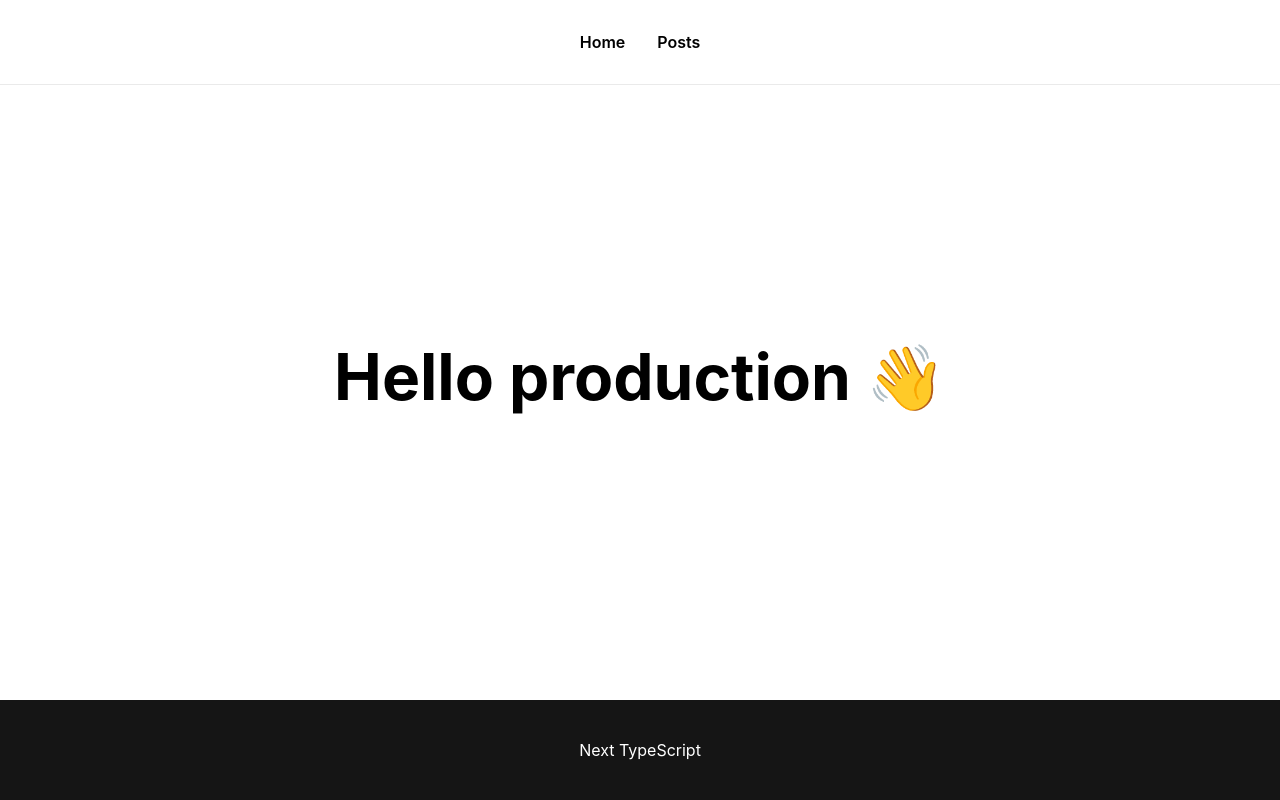
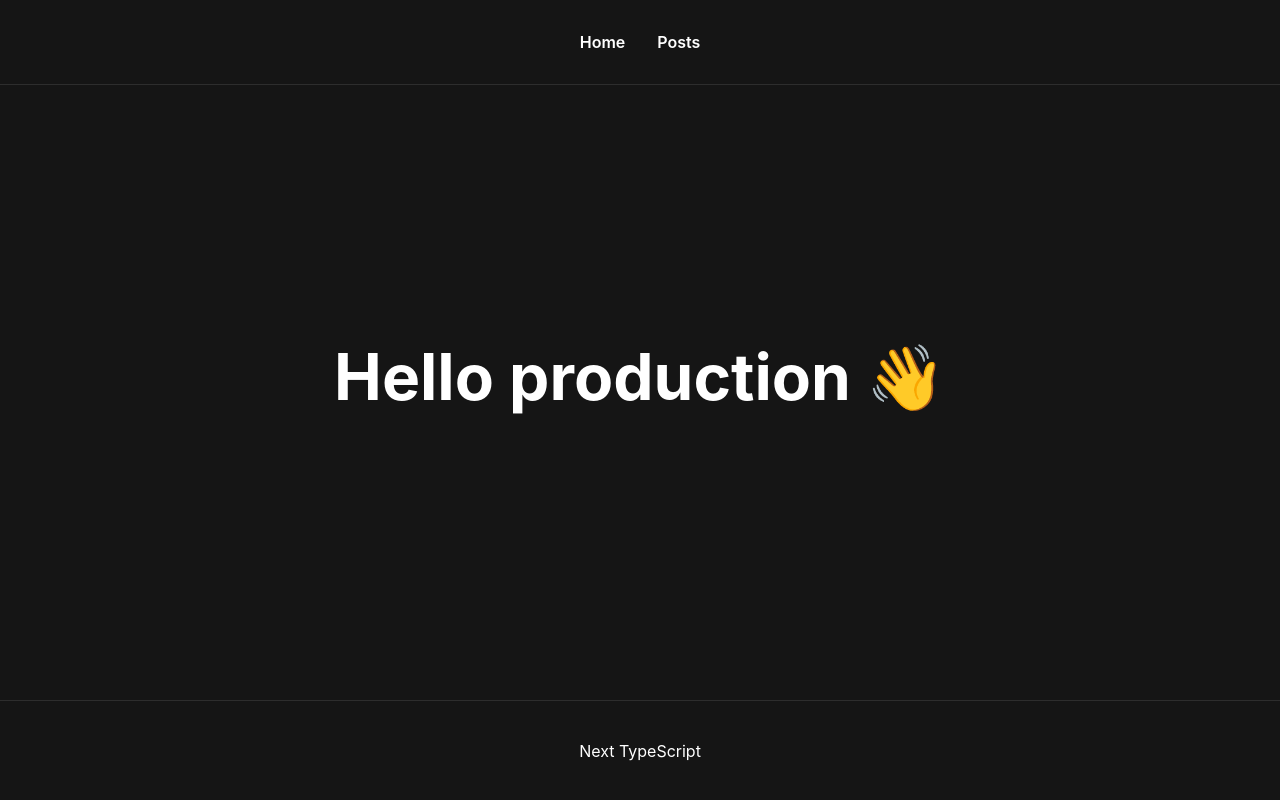
Before and after one commit to alexanderalmstrom/next-typescript, a Next.js app: page / in a window 1280 px wide. Built offline with nearby package versions, Linux system fonts and the light colour scheme.

Commit message:
Invert background to black

```diff
--- a/styles/main.module.scss
+++ b/styles/main.module.scss
@@ -4,6 +4,8 @@
   flex-direction: column;
   justify-content: center;
   align-items: center;
+  background-color: #151515;
+  color: #FFFFFF;
 }
 
 .main {
@@ -20,7 +22,7 @@
   width: 100%;
   display: grid;
   justify-content: center;
-  border-bottom: 1px solid #eaeaea;
+  border-bottom: 1px solid rgba(255, 255, 255, 0.1);
 }
 
 .nav {
@@ -34,8 +36,7 @@
 }
 
 .footer {
-  background-color: #151515;
-  color: #FFFFFF;
+  border-top: 1px solid rgba(255, 255, 255, 0.1);
   width: 100%;
   height: 100px;
   display: flex;
```
